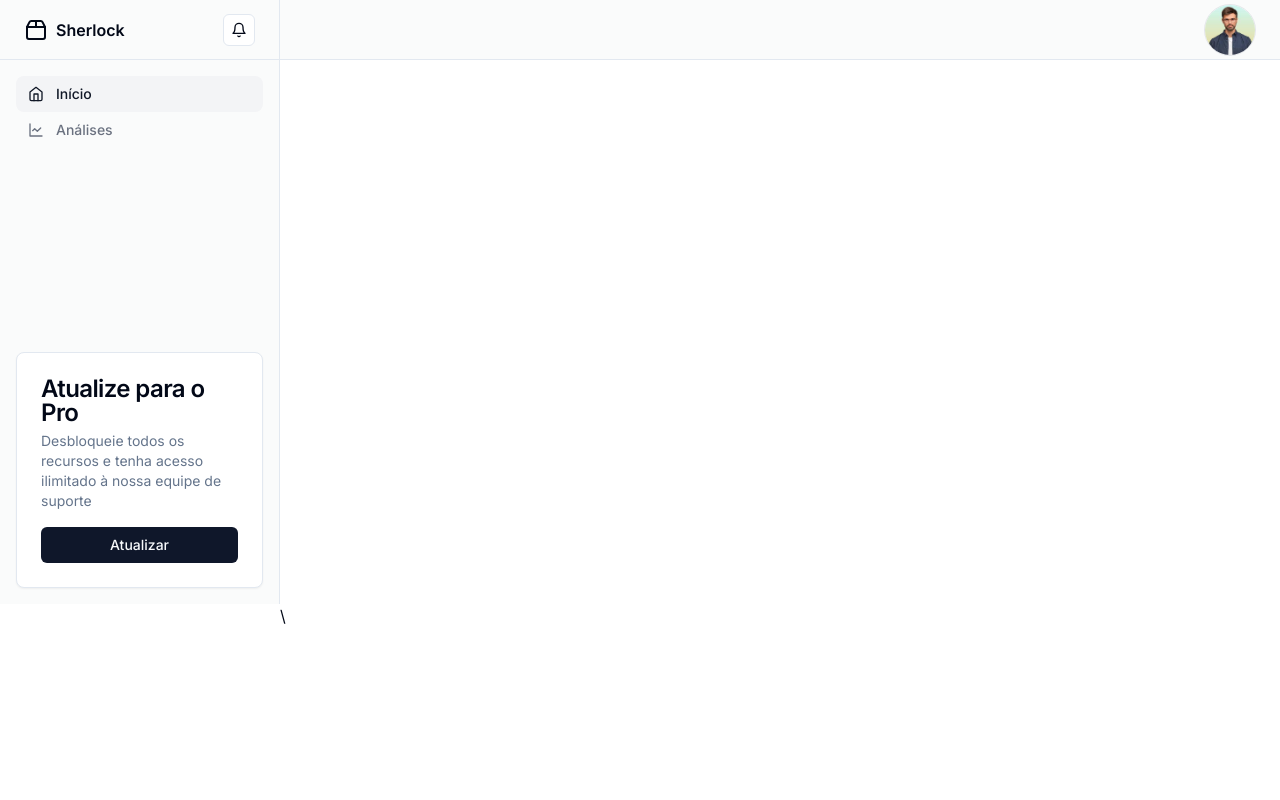
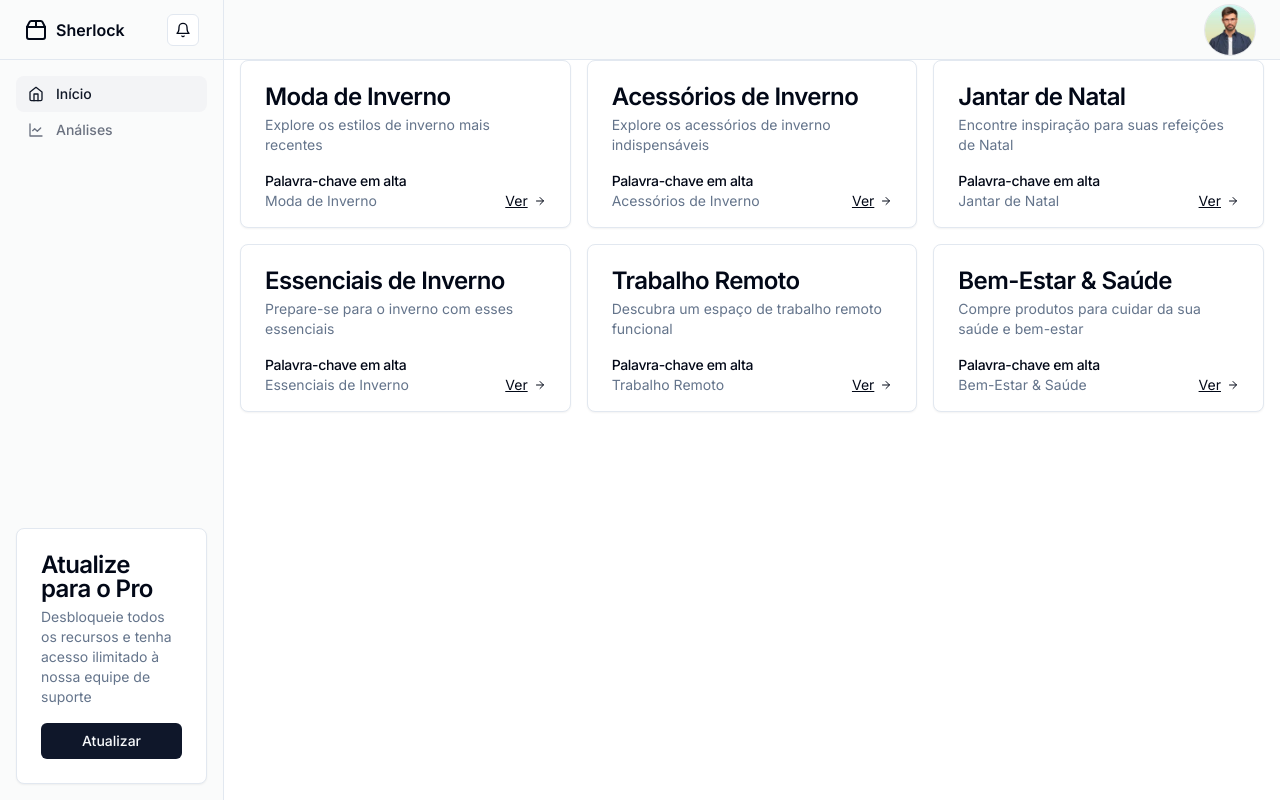
Before and after one commit to nascimentoemerson/micro-saas-sherlock, a Next.js app: page /dashboard in a window 1280 px wide. Built offline with nearby package versions, Linux system fonts and the light colour scheme.

Commit message:
fix: estilizacao css posicao

```diff
--- a/src/app/dashboard/page.tsx
+++ b/src/app/dashboard/page.tsx
@@ -5,10 +5,12 @@ import MainContent from "@/components/ui/main";
 
 export default function Component() {
     return (
-        <div key="1" className="grid min-h-screen w-full lg:grid-cols-[280px_1fr]">
+        <div key="1" className="flex min-h-screen">
             <SideBar />
-            <Header />
-            <MainContent />\
+            <div className="flex-1 flex flex-col">
+                <Header />
+                <MainContent />
+            </div>
         </div>
     );
 }
--- a/src/components/ui/icon.tsx
+++ b/src/components/ui/icon.tsx
@@ -172,3 +172,23 @@ export function UsersIcon(props: JSX.IntrinsicAttributes & SVGProps<SVGSVGElemen
         </svg>
     )
 }
+
+export function ArrowRightIcon(props: JSX.IntrinsicAttributes & SVGProps<SVGSVGElement>) {
+    return (
+        <svg
+            {...props}
+            xmlns="http://www.w3.org/2000/svg"
+            width="24"
+            height="24"
+            viewBox="0 0 24 24"
+            fill="none"
+            stroke="currentColor"
+            strokeWidth="2"
+            strokeLinecap="round"
+            strokeLinejoin="round"
+        >
+            <path d="M5 12h14" />
+            <path d="m12 5 7 7-7 7" />
+        </svg>
+    )
+}
--- a/src/components/ui/main.tsx
+++ b/src/components/ui/main.tsx
@@ -1,3 +1,106 @@
+import { CardTitle, CardDescription, CardHeader, CardContent, Card } from "@/components/ui/card"
+import Link from "next/link"
+import { ArrowRightIcon } from "./icon"
+
 export default function MainContent() {
-    return <main className="flex flex-col" />;
+    return (
+        <div className="grid gap-4 w-full max-w-5xl mx-auto lg:grid-cols-2 xl:grid-cols-3">
+            <Card>
+                <CardHeader className="pb-4">
+                    <CardTitle>Moda de Inverno</CardTitle>
+                    <CardDescription>Explore os estilos de inverno mais recentes</CardDescription>
+                </CardHeader>
+                <CardContent className="flex justify-between items-end pb-4">
+                    <div className="flex flex-col">
+                        <CardTitle className="text-sm font-medium">Palavra-chave em alta</CardTitle>
+                        <CardDescription className="text-sm">Moda de Inverno</CardDescription>
+                    </div>
+                    <Link className="flex items-center underline hover:no-underline ml-auto text-sm" href="#">
+                        Ver
+                        <ArrowRightIcon className="h-3 w-3 ml-1.5 not-italic" />
+                    </Link>
+                </CardContent>
+            </Card>
+            <Card>
+                <CardHeader className="pb-4">
+                    <CardTitle>Acessórios de Inverno</CardTitle>
+                    <CardDescription>Explore os acessórios de inverno indispensáveis</CardDescription>
+                </CardHeader>
+                <CardContent className="flex justify-between items-end pb-4">
+                    <div className="flex flex-col">
+                        <CardTitle className="text-sm font-medium">Palavra-chave em alta</CardTitle>
+                        <CardDescription className="text-sm">Acessórios de Inverno</CardDescription>
+                    </div>
+                    <Link className="flex items-center underline hover:no-underline ml-auto text-sm" href="#">
+                        Ver
+                        <ArrowRightIcon className="h-3 w-3 ml-1.5 not-italic" />
+                    </Link>
+                </CardContent>
+            </Card>
+            <Card>
+                <CardHeader className="pb-4">
+                    <CardTitle>Jantar de Natal</CardTitle>
+                    <CardDescription>Encontre inspiração para suas refeições de Natal</CardDescription>
+                </CardHeader>
+                <CardContent className="flex justify-between items-end pb-4">
+                    <div className="flex flex-col">
+                        <CardTitle className="text-sm font-medium">Palavra-chave em alta</CardTitle>
+                        <CardDescription className="text-sm">Jantar de Natal</CardDescription>
+                    </div>
+                    <Link className="flex items-center underline hover:no-underline ml-auto text-sm" href="#">
+                        Ver
+                        <ArrowRightIcon className="h-3 w-3 ml-1.5 not-italic" />
+                    </Link>
+                </CardContent>
+            </Card>
+            <Card>
+                <CardHeader className="pb-4">
+                    <CardTitle>Essenciais de Inverno</CardTitle>
+                    <CardDescription>Prepare-se para o inverno com esses essenciais</CardDescription>
+                </CardHeader>
+                <CardContent className="flex justify-between items-end pb-4">
+                    <div className="flex flex-col">
+                        <CardTitle className="text-sm font-medium">Palavra-chave em alta</CardTitle>
+                        <CardDescription className="text-sm">Essenciais de Inverno</CardDescription>
+                    </div>
+                    <Link className="flex items-center underline hover:no-underline ml-auto text-sm" href="#">
+                        Ver
+                        <ArrowRightIcon className="h-3 w-3 ml-1.5 not-italic" />
+                    </Link>
+                </CardContent>
+            </Card>
+            <Card>
+                <CardHeader className="pb-4">
+                    <CardTitle>Trabalho Remoto</CardTitle>
+                    <CardDescription>Descubra um espaço de trabalho remoto funcional</CardDescription>
+                </CardHeader>
+                <CardContent className="flex justify-between items-end pb-4">
+                    <div className="flex flex-col">
+                        <CardTitle className="text-sm font-medium">Palavra-chave em alta</CardTitle>
+                        <CardDescription className="text-sm">Trabalho Remoto</CardDescription>
+                    </div>
+                    <Link className="flex items-center underline hover:no-underline ml-auto text-sm" href="#">
+                        Ver
+                        <ArrowRightIcon className="h-3 w-3 ml-1.5 not-italic" />
+                    </Link>
+                </CardContent>
+            </Card>
+            <Card>
+                <CardHeader className="pb-4">
+                    <CardTitle>Bem-Estar & Saúde</CardTitle>
+                    <CardDescription>Compre produtos para cuidar da sua saúde e bem-estar</CardDescription>
+                </CardHeader>
+                <CardContent className="flex justify-between items-end pb-4">
+                    <div className="flex flex-col">
+                        <CardTitle className="text-sm font-medium">Palavra-chave em alta</CardTitle>
+                        <CardDescription className="text-sm">Bem-Estar & Saúde</CardDescription>
+                    </div>
+                    <Link className="flex items-center underline hover:no-underline ml-auto text-sm" href="#">
+                        Ver
+                        <ArrowRightIcon className="h-3 w-3 ml-1.5 not-italic" />
+                    </Link>
+                </CardContent>
+            </Card>
+        </div>
+    )
 }
--- a/src/components/ui/sidebar.tsx
+++ b/src/components/ui/sidebar.tsx
@@ -5,7 +5,7 @@ import { BellIcon, HomeIcon, LineChartIcon, Package2Icon } from "./icon";
 
 export default function SideBar() {
     return (
-        <nav className="border-r bg-gray-100/40 lg:block dark:bg-gray-800/40">
+        <nav className="border-r bg-gray-100/40 lg:block dark:bg-gray-800/40 w-56">
             <div className="flex h-full max-h-screen flex-col gap-2">
                 <div className="flex h-[60px] items-center border-b px-6">
                     <Link className="flex items-center gap-2 font-semibold" href="#">
```
